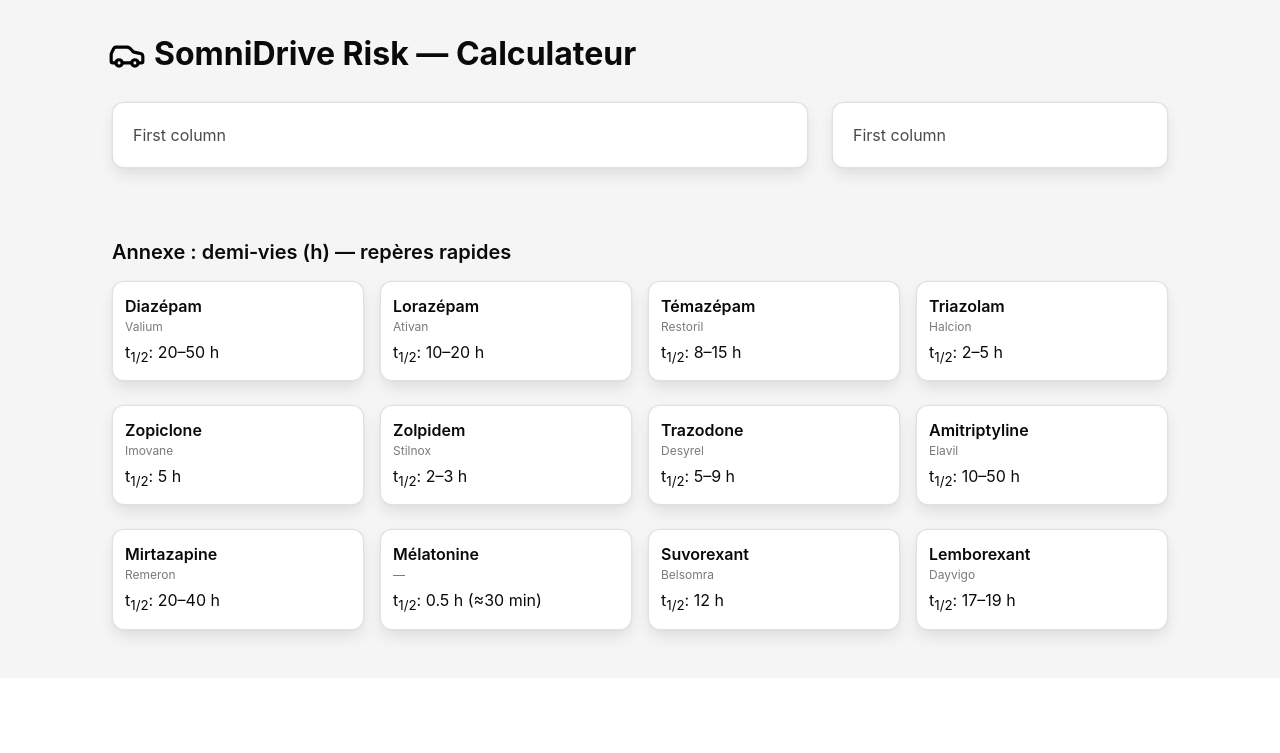
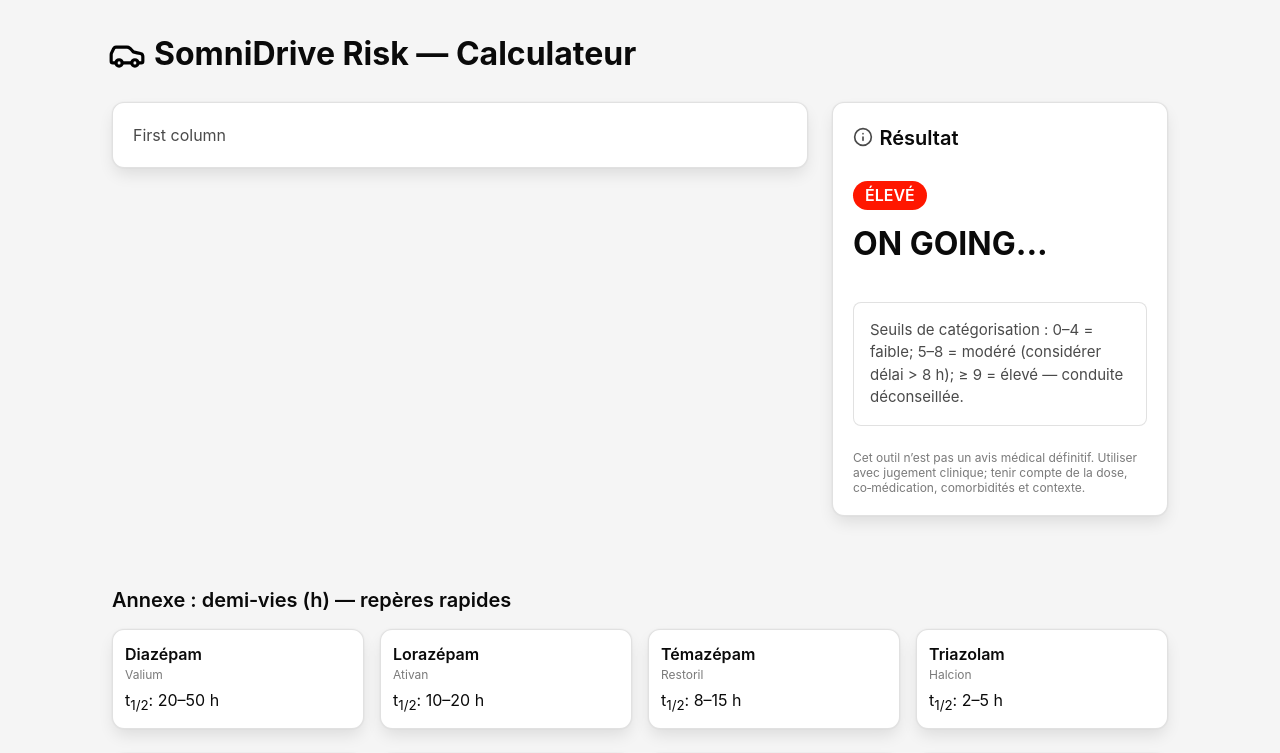
Before and after one commit to samyiss/SomniDrive, a React (Create React App) app: page / in a window 1280 px wide. Shown: the top 753 px of the page. Built offline with nearby package versions, Linux system fonts and the light colour scheme.

Commit message:
result box start

```diff
--- a/package.json
+++ b/package.json
@@ -9,6 +9,7 @@
     "@testing-library/user-event": "^13.5.0",
     "react": "^19.2.3",
     "react-dom": "^19.2.3",
+    "react-icons": "^5.5.0",
     "react-scripts": "5.0.1",
     "web-vitals": "^2.1.4"
   },
--- a/src/App.css
+++ b/src/App.css
@@ -48,3 +48,18 @@
   border-radius: 12px;              /* smooth corners */
   padding: 1.25rem;
 }
+
+.subtle-border-sm {
+  border: 1px solid rgba(168, 168, 168, 0.35); /* Bulma grey */
+  background: white;
+  border-radius: 8px;              /* smooth corners */
+  padding: 1rem;
+}
+
+
+.result {
+  border-radius: 90px;
+  background-color: red;
+  padding: 0.15rem 0.75rem;
+  display: inline-block;
+}
--- a/src/HomePage.jsx
+++ b/src/HomePage.jsx
@@ -1,4 +1,9 @@
+import { FiInfo } from "react-icons/fi";
+
 export function HomePage() {
+
+    const color = "#ff1700"; // Bulma's "danger" color
+    const result = "ÉLEVÉ";
 
 
     const drugs = [
@@ -111,7 +116,40 @@
                 </div>
                 <div className="column">
                     <div className="card subtle-border">
-                        First column
+                        <div className="columns is-vcentered">
+                            <div className="column is-1">
+                                <FiInfo className="has-text-weight-bold" size={20} />
+                            </div>
+
+                            <p className="column is-size-5 has-text-weight-semibold has-text-black pb-4">
+                                Résultat
+                            </p>
+                        </div>
+
+                        <div>
+                            <div className="result"   style={{ backgroundColor: color }}>
+                                <span className="has-text-white has-text-weight-semibold">
+                                    { result }
+                                </span>
+                            </div>
+
+                            <p className="title has-text-weight-bold has-text-black pt-4 pb-4">
+                                ON GOING...
+                            </p>
+
+                            <div className="subtle-border-sm is-size-6">
+                                <p style={{ fontSize: "15px" }}>
+                                    Seuils de catégorisation :
+                                    0–4 = faible;
+                                    5–8 = modéré (considérer délai > 8 h);
+                                    ≥ 9 = élevé — conduite déconseillée.
+                                </p>
+                            </div>
+                            <p className="subtitle is-size-7 has-text-grey pt-5">
+                                Cet outil n’est pas un avis médical définitif. Utiliser avec jugement clinique; tenir compte de la dose, co‑médication, comorbidités et contexte.
+                            </p>
+                        </div>
+
                     </div>
                 </div>
             </div>
@@ -124,7 +162,7 @@
                     </p>
                 </div>
 
-                <div className="columns is-variable is-2 is-multiline">
+                <div className="columns is-variable is-2 is-multiline is-1-mobile">
                     {
                         drugs.map((drug) => (
                             <div className="column is-3 mb-auto" key={drug.id}>
```
Also changed, not shown: 1 other file (tests, documents, lock files or other folders).
